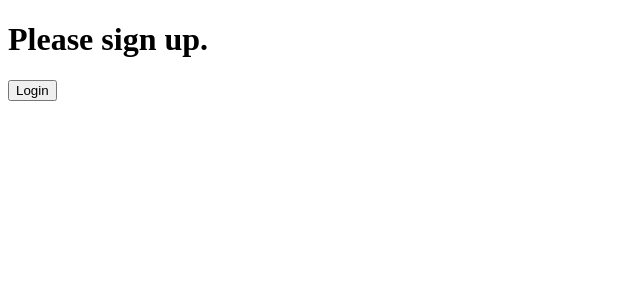
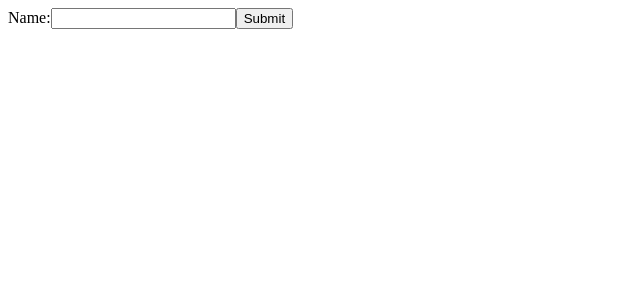
Before and after one commit to Seeker-Star/react-app, a React app: page / in a window 1280 px wide. Shown: the top 300 px of the page, without its empty margins (0-640 px from the left). Built offline with nearby package versions, Linux system fonts and the light colour scheme.

Commit message:
feat: form

```diff
--- a/src/index.js
+++ b/src/index.js
@@ -1,73 +1,38 @@
 import ReactDOM from "react-dom";
 import React from "react";
 
-function UserGreeting(props) {
-  return <h1>Welcome back!</h1>;
-}
-
-function GuestGreeting(props) {
-  return <h1>Please sign up.</h1>;
-}
-
-function Greeting(props) {
-  const isLoggedIn = props.isLoggedIn;
-  if (isLoggedIn) {
-    return <UserGreeting />;
-  }
-  return <GuestGreeting />;
-}
-
-function LoginButton(props) {
-  return (
-    <button onClick={props.onClick}>
-      Login
-    </button>
-  );
-}
-
-function LogoutButton(props) {
-  return (
-    <button onClick={props.onClick}>
-      Logout
-    </button>
-  );
-}
-
-class LoginControl extends React.Component {
+class NameForm extends React.Component {
   constructor(props) {
     super(props);
-    this.handleLoginClick = this.handleLoginClick.bind(this);
-    this.handleLogoutClick = this.handleLogoutClick.bind(this);
-    this.state = { isLoggedIn: false };
+    this.state = { value: '' };
+
+    this.handleChange = this.handleChange.bind(this);
+    this.handleSubmit = this.handleSubmit.bind(this);
   }
 
-  handleLoginClick() {
-    this.setState({ isLoggedIn: true });
+  handleChange(event) {
+    this.setState({ value: event.target.value });
   }
 
-  handleLogoutClick() {
-    this.setState({ isLoggedIn: false });
+  handleSubmit(event) {
+    alert('A name was submitted: ' + this.state.value);
+    event.preventDefault();
   }
 
   render() {
-    const isLoggedIn = this.state.isLoggedIn;
-    let button;
-    if (isLoggedIn) {
-      button = <LogoutButton onClick={this.handleLogoutClick} />;
-    } else {
-      button = <LoginButton onClick={this.handleLoginClick} />;
-    }
-
     return (
-      <div>
-        <Greeting isLoggedIn={isLoggedIn} />
-        {button}
-      </div>
+      <form onSubmit={this.handleSubmit}>
+        <label>
+          Name:
+          <input type="text" value={this.state.value} onChange={this.handleChange} />
+        </label>
+        <input type="submit" value="Submit" />
+      </form>
     );
   }
 }
 
 ReactDOM.render(
-  <LoginControl />,
+  <NameForm />,
   document.getElementById('root')
 );
```
